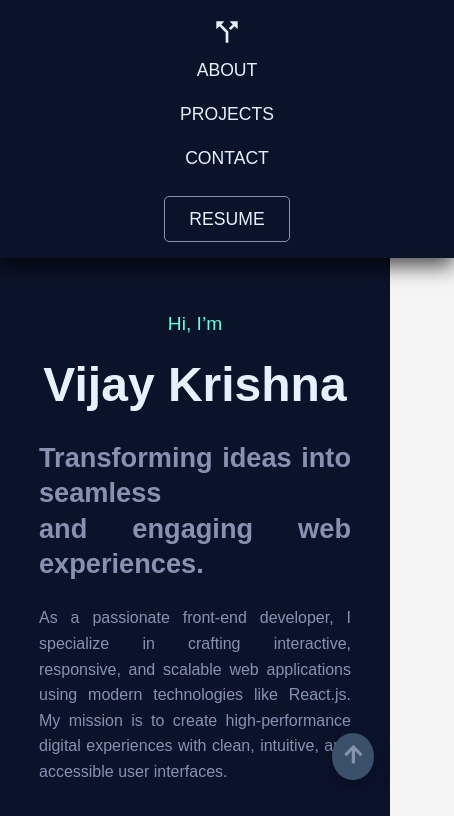
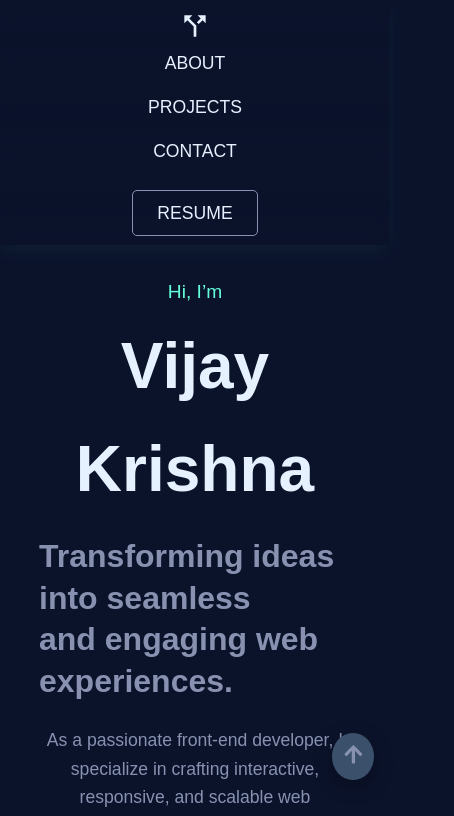
Before and after one commit to VijayKrishnaY07/my-portfolio_v2, a React (Create React App) app: page / in a window 390 px wide. Shown: the top 816 px of the page, 454 px wide, since content can reach past the window. Built offline with nearby package versions, Linux system fonts and the light colour scheme.

Commit message:
Changes in styles to projects and header section

```diff
--- a/src/components/Project.js
+++ b/src/components/Project.js
@@ -16,7 +16,8 @@ const projects = [
   {
     id: 2,
     title: "E-commerce Store",
-    description: "An e-commerce platform with a cart and payment gateway.",
+    description:
+      "An e-commerce platform with registration and add to cart feature.",
     image: e_commerce,
     link: "#",
   },
@@ -76,6 +77,7 @@ const Project = () => {
                   href={project.link}
                   target="_blank"
                   rel="noopener noreferrer"
+                  className="view-project-btn"
                 >
                   View Project
                 </a>
--- a/src/index.css
+++ b/src/index.css
@@ -1,18 +1,21 @@
+/* Reset Styles */
+* {
+  margin: 0;
+  padding: 0;
+  box-sizing: border-box;
+}
+
+/* Global Styles */
 body {
-  margin: 0;
   font-family: "Arial", sans-serif;
   line-height: 1.6;
-  background-color: #f5f5f5;
+  background-color: var(--primary-background);
+  color: var(--text-primary);
+  overflow-x: hidden; /* Prevents horizontal scrolling */
 }
 
-h1,
-h2,
-h3,
-h4,
-h5,
-h6 {
-  margin: 0;
-  font-weight: 600;
+html {
+  scroll-behavior: smooth; /* Enables smooth scrolling */
 }
 
 a {
@@ -20,15 +23,10 @@ a {
 }
 
 ul {
-  list-style-type: none;
-  padding: 0;
-  margin: 0;
+  list-style: none;
 }
 
 button {
   cursor: pointer;
   font-size: 1rem;
 }
-html {
-  scroll-behavior: smooth; /* Enables smooth scrolling */
-}
--- a/src/styles/Header.css
+++ b/src/styles/Header.css
@@ -1,14 +1,29 @@
 .header {
-  background-color: var(--primary-background);
-  padding: 1rem 2rem;
+  background-color: rgba(11, 19, 43, 0.9); /* Slightly transparent background */
+  padding: 0.8rem 2rem;
   display: flex;
   justify-content: center;
   align-items: center;
   position: sticky;
   top: 0;
   width: 100%;
-  z-index: 1000; /* Ensures header stays on top */
-  box-shadow: 0 8px 20px rgba(0, 0, 0, 0.7); /* Professional shadow effect */
+  z-index: 1000;
+  transition: all 0.4s ease-in-out; /* Smooth transition effect */
+
+  /* ✅ Professional Header Box-Shadow */
+  box-shadow: 0px 4px 10px rgba(0, 0, 0, 0.08),
+    0px 8px 20px rgba(100, 255, 218, 0.08);
+
+  /* ✅ Soft Glass Effect */
+  backdrop-filter: blur(8px);
+
+  /* ✅ Gradient Fade to Smooth Transition */
+  background: linear-gradient(
+    to bottom,
+    rgba(11, 19, 43, 0.95),
+    rgba(11, 19, 43, 0.85),
+    rgba(11, 19, 43, 0.7)
+  );
 }
 
 .navbar {
@@ -68,6 +83,12 @@
 
 /* Responsive Header */
 @media screen and (max-width: 768px) {
+  .header {
+    padding: 0.6rem 1.5rem;
+    box-shadow: 0px 3px 10px rgba(0, 0, 0, 0.06),
+      0px 6px 18px rgba(100, 255, 218, 0.06);
+  }
+
   .navbar {
     flex-direction: column;
     text-align: center;
--- a/src/styles/Hero.css
+++ b/src/styles/Hero.css
@@ -5,7 +5,14 @@
   justify-content: space-between;
   align-items: center;
   padding: 5% 10%;
-  background-color: var(--primary-background);
+
+  /* ✅ Smooth Transition from Header */
+  background: linear-gradient(
+    to bottom,
+    rgba(11, 19, 43, 0.7),
+    rgba(11, 19, 43, 0.9),
+    rgba(11, 19, 43, 1)
+  );
   color: var(--text-primary);
 }
 
@@ -42,16 +49,6 @@
   text-align: left;
 }
 
-/* The "&" Symbol is Centered */
-.hero-symbol {
-  font-size: 3rem;
-  font-weight: bold;
-  color: var(--text-primary);
-  text-align: center;
-  display: block;
-  margin: 0.5rem 0;
-}
-
 /* Hero Description */
 .hero-description {
   margin-top: 1.5rem;
@@ -61,14 +58,14 @@
   max-width: 600px;
 }
 
-/* Button */
+/* Hero Button */
 .hero-button {
   display: inline-block;
   margin-top: 2rem;
   padding: 0.8rem 1.8rem;
   color: var(--primary-background);
   background-color: var(--button-color);
-  border: 2px solid var(--button-color); /* Ensures border is always visible */
+  border: 2px solid var(--button-color);
   border-radius: 5px;
   text-decoration: none;
   font-size: 1.1rem;
@@ -118,10 +115,6 @@
     font-size: 2rem;
   }
 
-  .hero-symbol {
-    font-size: 2.5rem;
-  }
-
   .hero-description {
     font-size: 1.1rem;
   }
@@ -135,38 +128,3 @@
     width: 80%;
   }
 }
-
-/* Justify text and improve layout only on mobile screens */
-@media screen and (max-width: 600px) {
-  .hero-name {
-    font-size: 3rem;
-  }
-
-  .hero-title {
-    font-size: 1.7rem;
-    text-align: justify;
-    display: block;
-    word-break: break-word;
-  }
-
-  /* Make sure "&" stays centered while improving text layout */
-  .hero-symbol {
-    font-size: 2.2rem;
-    text-align: center;
-    display: block;
-    margin: 0.5rem auto;
-  }
-
-  .hero-description {
-    font-size: 1rem;
-    text-align: justify;
-  }
-
-  .hero-button {
-    font-size: 0.9rem;
-  }
-
-  .hero-image {
-    width: 100%;
-  }
-}
--- a/src/styles/Project.css
+++ b/src/styles/Project.css
@@ -1,5 +1,5 @@
 .project-section {
-  height: 100vh;
+  min-height: 100vh;
   display: flex;
   flex-direction: column;
   align-items: center;
@@ -25,25 +25,24 @@
 
 .carousel-track {
   display: flex;
-  gap: 1.5rem;
+  gap: 2rem; /* Increased spacing */
   transition: transform 0.5s ease-in-out;
 }
 
 .card {
   flex: 0 0 calc(31% - 1rem);
   max-width: calc(31% - 1rem);
-  height: 450px;
-  padding: 1rem;
+  height: 460px;
+  padding: 1.5rem;
   background: linear-gradient(
     145deg,
-    var(--button-color),
-    var(--primary-background)
+    rgba(100, 255, 218, 0.2),
+    rgba(11, 19, 43, 0.9)
   );
-  color: var(--text-light);
+  color: var(--text-primary);
   text-align: center;
   border-radius: 15px;
-  box-shadow: 5px 5px 15px rgba(0, 0, 0, 0.5),
-    -5px -5px 15px rgba(255, 255, 255, 0.05);
+  box-shadow: 0px 5px 20px rgba(0, 0, 0, 0.3);
   display: flex;
   flex-direction: column;
   align-items: center;
@@ -53,17 +52,16 @@
 
 /* ✨ Glowing Effect on Hover */
 .card:hover {
-  transform: translateY(-5px);
-  box-shadow: 0px 6px 20px var(--button-color); /* Glowing shadow */
+  box-shadow: 0px 6px 25px rgba(100, 255, 218, 0.7);
 }
 
 /* Card Image */
 .card-image {
   width: 100%;
-  height: 60%;
+  height: 55%;
   object-fit: cover;
   border-radius: 10px;
-  margin-bottom: 10px;
+  margin-bottom: 15px;
 }
 
 /* Card Content */
@@ -72,32 +70,40 @@
   display: flex;
   flex-direction: column;
   justify-content: space-between;
+  padding: 0 1rem;
 }
 
 .card h3 {
-  font-size: 1.4rem;
-  color: var(--hero-intro);
-  margin-bottom: 5px;
-  font-weight: 600;
+  font-size: 1.5rem;
+  color: var(--button-color);
+  margin-bottom: 10px;
+  font-weight: 700;
 }
 
 .card p {
-  font-size: 0.95rem;
+  font-size: 1rem;
   color: var(--text-secondary);
-  margin-bottom: 5px;
+  margin-bottom: 15px;
+  line-height: 1.5;
 }
 
-/* Links */
-.card a {
-  color: var(--link-color);
+/* View Project Button */
+.view-project-btn {
+  display: inline-block;
+  padding: 10px 15px;
+  background-color: var(--button-color);
+  color: var(--primary-background);
+  font-weight: 600;
   text-decoration: none;
-  font-weight: bold;
-  transition: color 0.3s ease, transform 0.3s ease;
+  border-radius: 5px;
+  transition: background-color 0.3s ease, transform 0.2s ease-in-out;
 }
 
-.card a:hover {
+.view-project-btn:hover {
+  background-color: var(--primary-background);
   color: var(--button-color);
   transform: scale(1.05);
+  box-shadow: 0px 4px 15px var(--button-color);
 }
 
 /* Arrow Navigation */
@@ -105,33 +111,55 @@
   position: absolute;
   top: 50%;
   transform: translateY(-50%);
-  background: rgba(120, 161, 187, 0.15);
-  border: 2px solid var(--hero-intro);
-  font-size: 1.8rem;
-  color: var(--hero-intro);
+  background: var(--button-color);
+  border: none;
+  font-size: 2rem;
+  color: var(--primary-background);
+  box-shadow: 0px rgba(0, 0, 0, 0.9);
   cursor: pointer;
   z-index: 10;
   border-radius: 50%;
-  width: 50px;
-  height: 50px;
+  width: 55px;
+  height: 55px;
   display: flex;
   align-items: center;
   justify-content: center;
-  box-shadow: 0px 5px 15px rgba(0, 0, 0, 0.5);
+  box-shadow: 0px 4px 15px rgba(100, 255, 218, 0.4);
   transition: all 0.3s ease;
 }
 
+/* Make arrows more visible on hover */
 .arrow:hover {
-  background: var(--link-color);
+  background: var(--button-color);
   color: var(--primary-background);
-  transform: scale(1.15);
+  box-shadow: 0px 4px 15px var(--button-color);
 }
 
 /* Arrow Positioning */
 .left-arrow {
-  left: 0.8rem;
+  left: 1rem;
 }
 
 .right-arrow {
-  right: 0.8rem;
+  right: 1rem;
 }
+
+/* Responsive Adjustments */
+@media screen and (max-width: 1024px) {
+  .card {
+    flex: 0 0 calc(45% - 1rem);
+    max-width: calc(45% - 1rem);
+  }
+}
+
+@media screen and (max-width: 768px) {
+  .carousel-track {
+    flex-direction: column;
+    align-items: center;
+  }
+
+  .card {
+    flex: 1;
+    width: 90%;
+  }
+}
```
Also changed, not shown: 1 other file (tests, documents, lock files or other folders).
